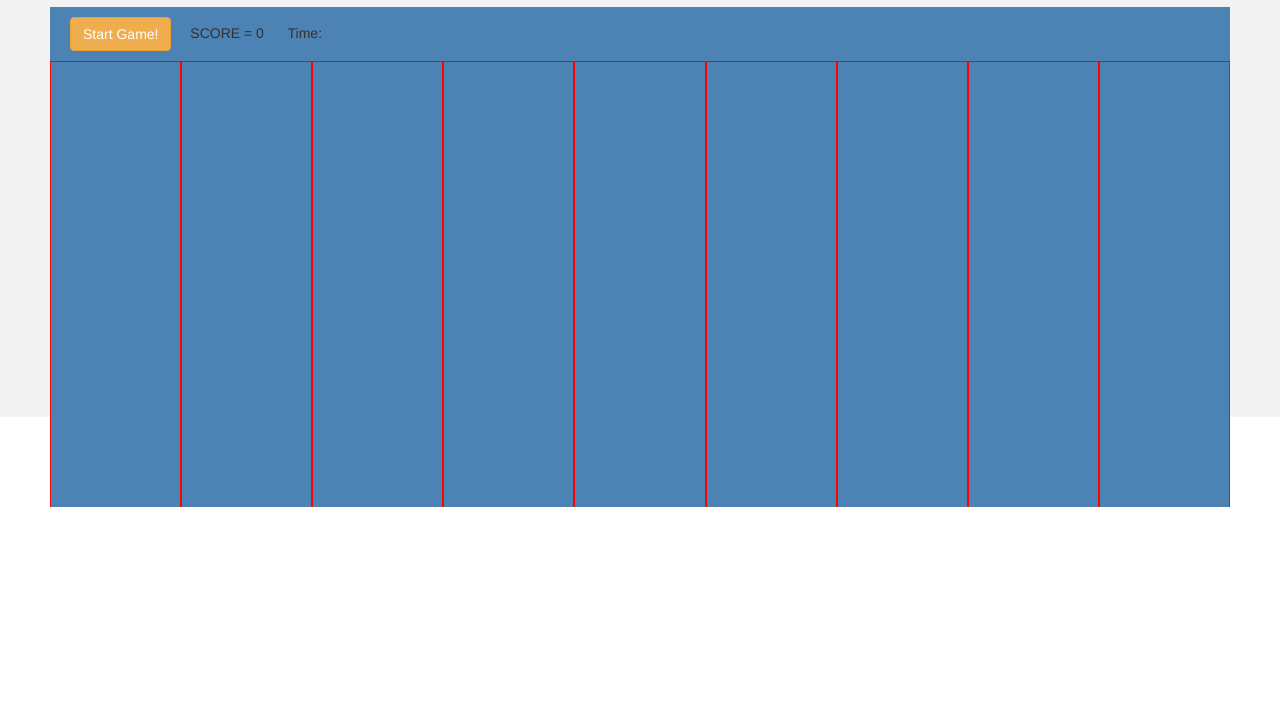
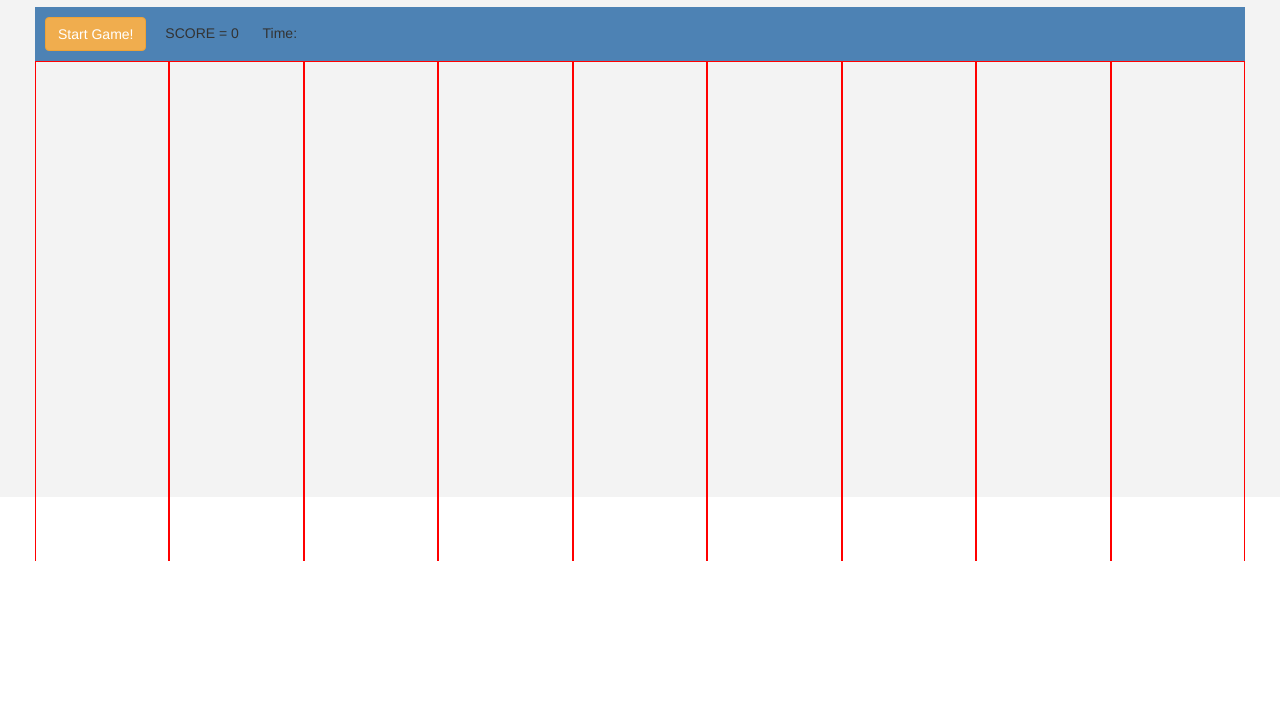
Before and after one commit to ArianeH/clientside-javascript-game, a website: page index.html in a window 1280 px wide. Shown: the part 83-800 px from the top of the page. Drawn offline with nearby package versions, Linux system fonts and the light colour scheme.

Commit message:
Adjusted css code and bootstrap structure

```diff
--- a/game.js
+++ b/game.js
@@ -73,10 +73,8 @@ function restartGameFunction() {
 }
 
 function scrollNextGame() {
-  console.log("HELLO")
-
-  var boxElement = document.getElementById('game-1');
-  boxElement.style.marginTop = "-300px";
+  var levelOne = document.getElementById('game-1');
+  levelOne.style.marginTop = "-300px";
 }
 
 function getRandomNumber(max) {
--- a/index.html
+++ b/index.html
@@ -9,10 +9,9 @@
   <link rel="stylesheet" href="css/style.css">
 </head>
 <body>
+  <div class="game-banner"><h2>Heading goes here!</h2></div>
   <div class="container">
-    <div class="game-banner"><h2>Heading goes here!</h2></div>
-    <div class="game-wrapper">
-      <div class="level-wrapper">
+    <div class="row level-wrapper">
       <span><button class="btn btn-primary btn-warning cta-btn" id="start-btn-1">Start Game!</button></span>
       <span>SCORE = </span>
       <span class="score">0</span>
@@ -20,6 +19,7 @@
       <span id="timer-1"></span>
     </div>
 
+    <div class="row game-wrapper">
       <table class="game-table" id="game-1">
         <tbody>
           <tr>
@@ -37,6 +37,7 @@
       </table>
     </div>
 
+
 <!--     <div class="game-wrapper game-2">
       <div class="level-wrapper">
         <span><button class="btn btn-primary btn-warning cta-btn" id="start-btn-2">Start Game!</button></span>
@@ -50,14 +51,6 @@
         <tbody>
           <tr>
             <td><div class="invisible"><i class="fa fa-ship fa-3x" aria-hidden="true"></i></div></td>
-            <td><div class="invisible"><i class="fa fa-ship fa-3x" aria-hidden="true"></i></div></td>
-            <td><div class="invisible"><i class="fa fa-ship fa-3x" aria-hidden="true"></i></div></td>
-            <td><div class="invisible"><i class="fa fa-ship fa-3x" aria-hidden="true"></i></div></td>
-            <td><div class="invisible"><i class="fa fa-ship fa-3x" aria-hidden="true"></i></div></td>
-            <td><div class="invisible"><i class="fa fa-ship fa-3x" aria-hidden="true"></i></div></td>
-            <td><div class="invisible"><i class="fa fa-ship fa-3x" aria-hidden="true"></i></div></td>
-            <td><div class="invisible"><i class="fa fa-ship fa-3x" aria-hidden="true"></i></div></td>
-            <td><div class="invisible"><i class="fa fa-ship fa-3x" aria-hidden="true"></i></div></td>
           </tr>
         </tbody>
       </table>
--- a/sass/style.scss
+++ b/sass/style.scss
@@ -14,19 +14,18 @@
     margin: 0px;
   }
 }
+.level-wrapper {
+  background-color: #4d82b4;
+  z-index: 2;
+  padding: 10px;
+  margin-top: 10px;
+}
 .game-wrapper {
-  margin-top: 10px;
-  padding-top: 10px;
-  background-color: #4d82b4;
   overflow: hidden;
   height: 100%;
-  .level-wrapper {
-    margin-left: 20px;
-  }
-}
   .game-table {
+    z-index: 1;
     width: 100%;
-  margin: 10px 0px;
     tbody {
       width: 100%;
       tr {
@@ -46,6 +45,7 @@
             top: 200px;
             left: 50%;
             transform: translateX(-50%);
+          }
         }
       }
     }
@@ -83,7 +83,5 @@
 }
 #game-1 {
   -webkit-transition: margin-top 2s ease-out;
+  z-index: 1;
 }
-#game-2 {
-  -webkit-transition: margin-top 2s ease-out;
-}
```
Also changed, not shown: css/style.css. Lines whose indentation alone changed are shown as unchanged.
